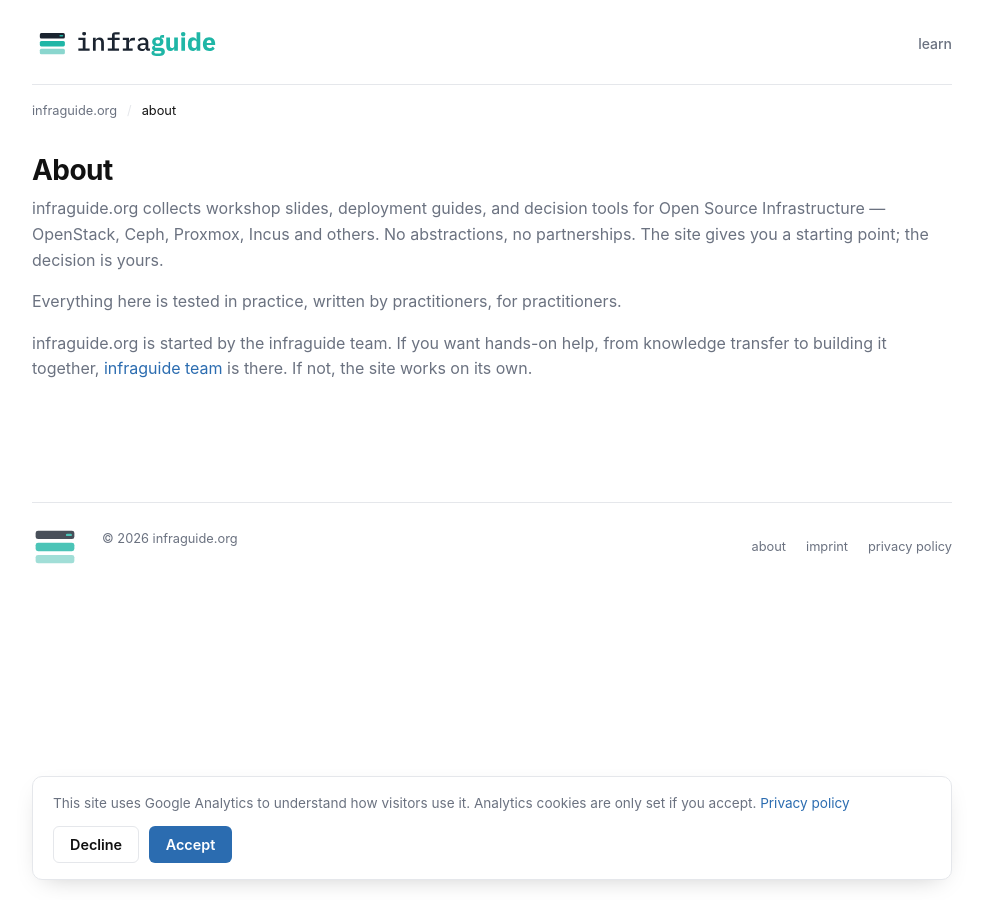
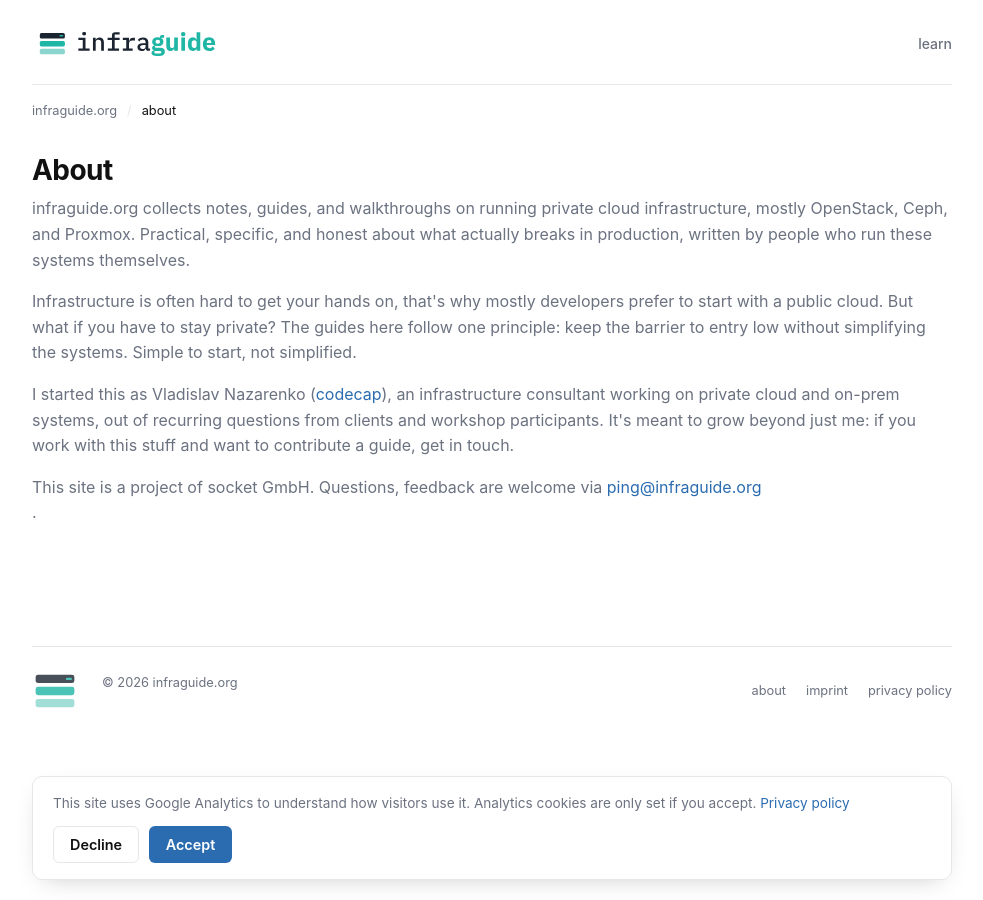
Before and after one commit to codecap/infraguide, a Jekyll site: the page built from about/index.md, in a window 1280 px wide. Shown: the whole page, without its empty margins (148-1131 px from the left). Built offline with Jekyll 4.4.1, drawn with Linux system fonts in a browser that asks for light colours.

Commit message:
upd: about

```diff
--- a/about/index.md
+++ b/about/index.md
@@ -8,19 +8,29 @@ breadcrumbs:
 <div class="section">
   <h1>About</h1>
   <p>
-    infraguide.org collects workshop slides, deployment guides, and decision
-    tools for Open Source Infrastructure — OpenStack, Ceph, Proxmox, Incus
-    and others. No abstractions, no partnerships. The site gives you a
-    starting point; the decision is yours.
+    infraguide.org collects notes, guides, and walkthroughs on running private
+    cloud infrastructure, mostly OpenStack, Ceph, and Proxmox. Practical,
+    specific, and honest about what actually breaks in production, written by
+    people who run these systems themselves.
   </p>
   <p>
-    Everything here is tested in practice, written by practitioners, for
-    practitioners.
+    Infrastructure is often hard to get your hands on, that's why mostly
+    developers prefer to start with a public cloud. But what if you have to
+    stay private? The guides here follow one principle: keep the barrier to
+    entry low without simplifying the systems. Simple to start, not
+    simplified.
   </p>
   <p>
-    infraguide.org is started by the infraguide team. If you want hands-on
-    help, from knowledge transfer to building it together,
-    <a href="mailto:ping@infraguide.org">infraguide team</a> is there. If
-    not, the site works on its own.
+    I started this as Vladislav Nazarenko
+    (<a href="https://github.com/codecap">codecap</a>), an infrastructure
+    consultant working on private cloud and on-prem systems, out of recurring
+    questions from clients and workshop participants. It's meant to grow
+    beyond just me: if you work with this stuff and want to contribute a
+    guide, get in touch.
+  </p>
+
+  <p>
+    This site is a project of socket GmbH. Questions, feedback are welcome via
+    <a href="mailto:ping@infraguide.org">ping@infraguide.org</a><br> .
   </p>
 </div>
```
